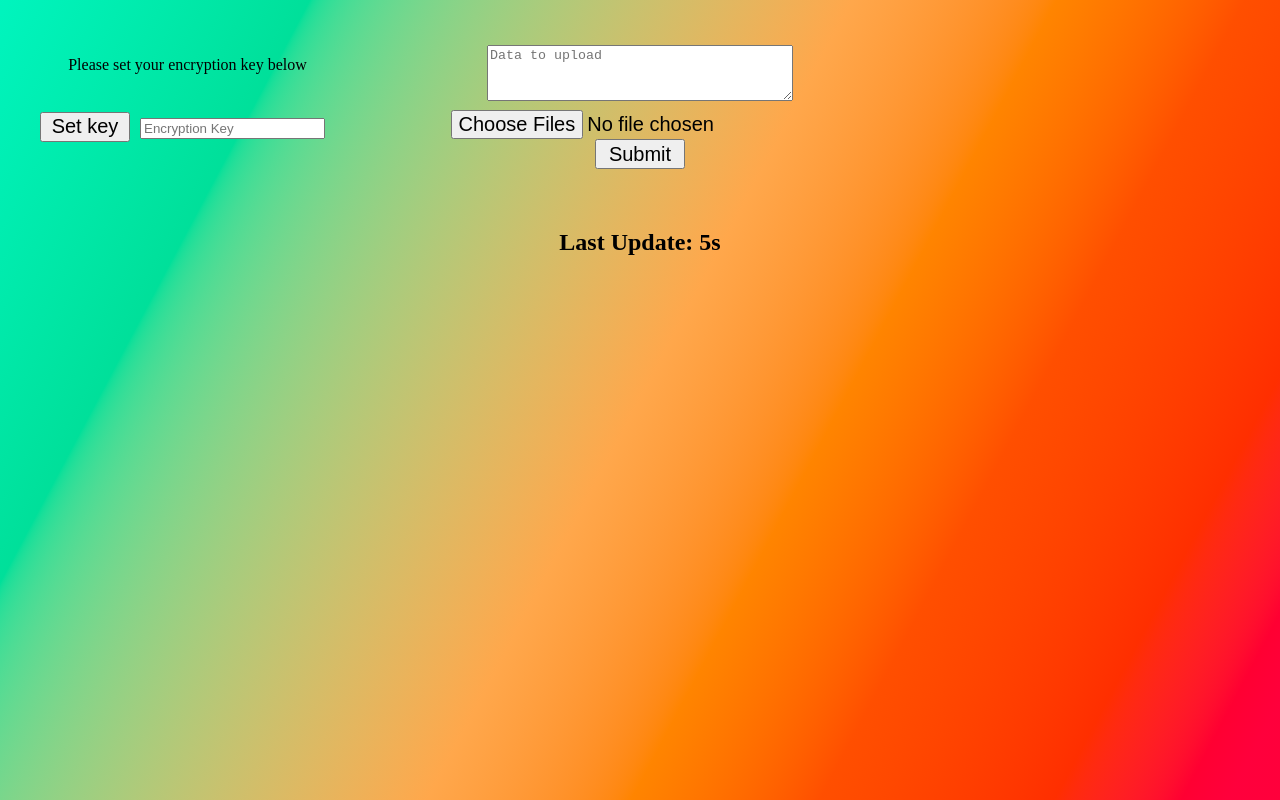
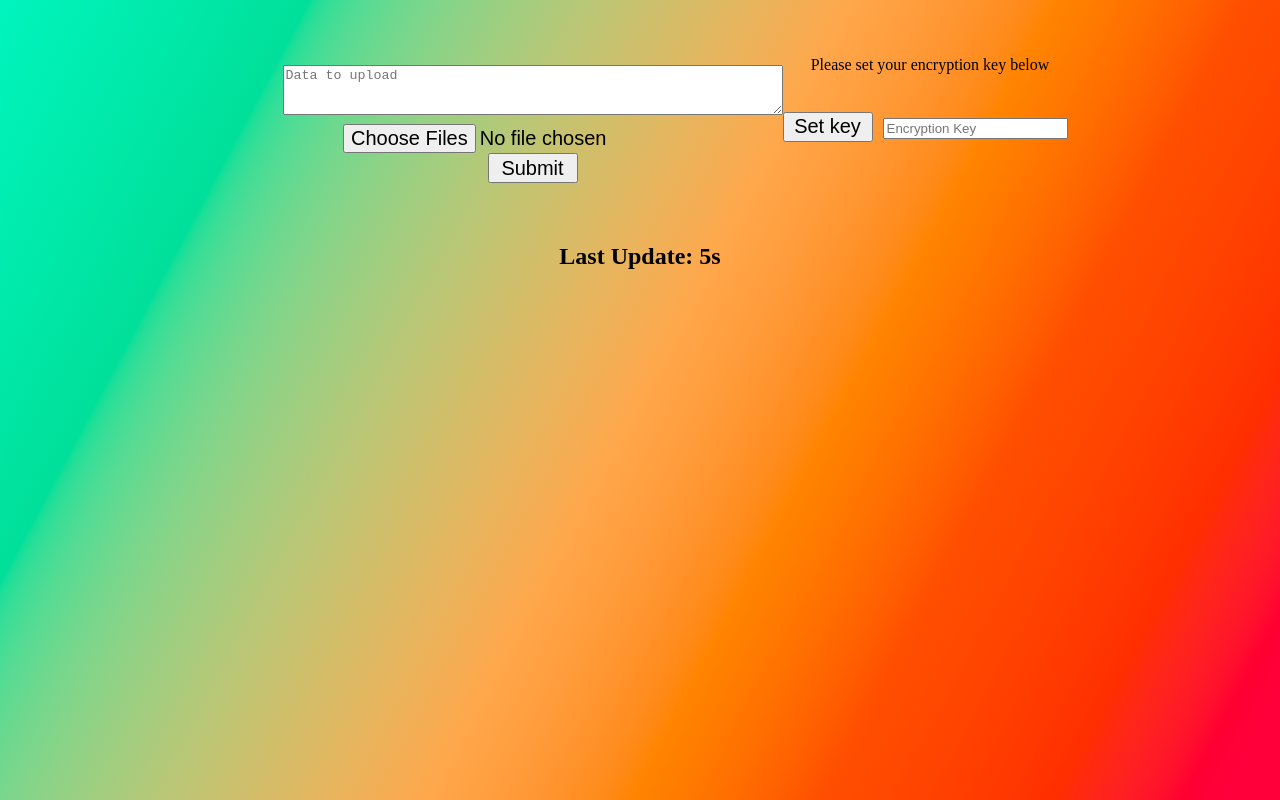
Before and after one commit to Ownwn/DataStore, a React (Vite) app in the folder frontend/: page / in a window 1280 px wide. Built offline with nearby package versions, Linux system fonts and the light colour scheme.

Commit message:
better formatting

```diff
--- a/frontend/src/routes/home.module.css
+++ b/frontend/src/routes/home.module.css
@@ -23,8 +23,8 @@
 }
 
 .encryptionBox {
-    position: absolute;
-    left: 0;
+    /*position: absolute;*/
+    /*left: 0;*/
 }
 
 .dataItem {
@@ -38,10 +38,10 @@
 }
 
 .dataButton {
-    position: absolute;
-    top: 50%;
-    left: 60%;
-    transform: translate(-50%, -50%);
+    /*position: absolute;*/
+    /*top: 50%;*/
+    /*left: 60%;*/
+    /*transform: translate(-50%, -50%);*/
     height: 50px;
     width: 100px;
     font-size: 24px;
@@ -54,10 +54,10 @@
 }
 
 .deleteButton {
-    position: absolute;
-    top: 50%;
-    left: 90%;
-    transform: translate(-50%, -50%);
+    /*position: absolute;*/
+    /*top: 50%;*/
+    /*left: 90%;*/
+    /*transform: translate(-50%, -50%);*/
     height: 50px;
     width: 100px;
     font-size: 24px;
@@ -82,10 +82,12 @@ form {
 }
 
 textarea {
-    width: 300px;
+    width: 80vw;
+    max-width: 500px;
     height: 50px;
-    margin: 5px;
+    margin: 5px 0;
     position: relative;
+    box-sizing: border-box;
 }
 
 button {
@@ -102,8 +104,11 @@ details[open] > summary {
     display: flex;
     flex-direction: row;
     justify-content: center;
+    flex-wrap: wrap;
+    width: 100%;
+    max-width: 100%;
 }
-.mainFlex > * {
+.padding {
     padding: 40px;
 }
 
--- a/frontend/src/routes/home.tsx
+++ b/frontend/src/routes/home.tsx
@@ -39,12 +39,23 @@ export function Home() {
         }
     }, []);
 
-
-    return <div className={styles.dataBackground + " " + styles.main}>
-        <div className={styles.mainFlex}>
+    let inner;
+    if (encryptionKey.length === 0) {
+        inner = <div className={styles.mainFlex + " " + styles.padding}>
             <GreetingForm fetchItems={fetchItems} setError={setError} encryptionKey={encryptionKey}/>
             <EncryptionStatus encryptionKey={encryptionKey} setEncryptionKey={setEncryptionKey}/>
         </div>
+    } else {
+        inner = <>
+            <EncryptionStatus encryptionKey={encryptionKey} setEncryptionKey={setEncryptionKey}/>
+        <div className={styles.mainFlex}>
+            <GreetingForm fetchItems={fetchItems} setError={setError} encryptionKey={encryptionKey}/>
+        </div>
+
+        </>
+    }
+    return <div className={styles.dataBackground + " " + styles.main}>
+        {inner}
 
 
         <h2>Last Update: {secondsSinceUpdate + "s"}</h2>
```
